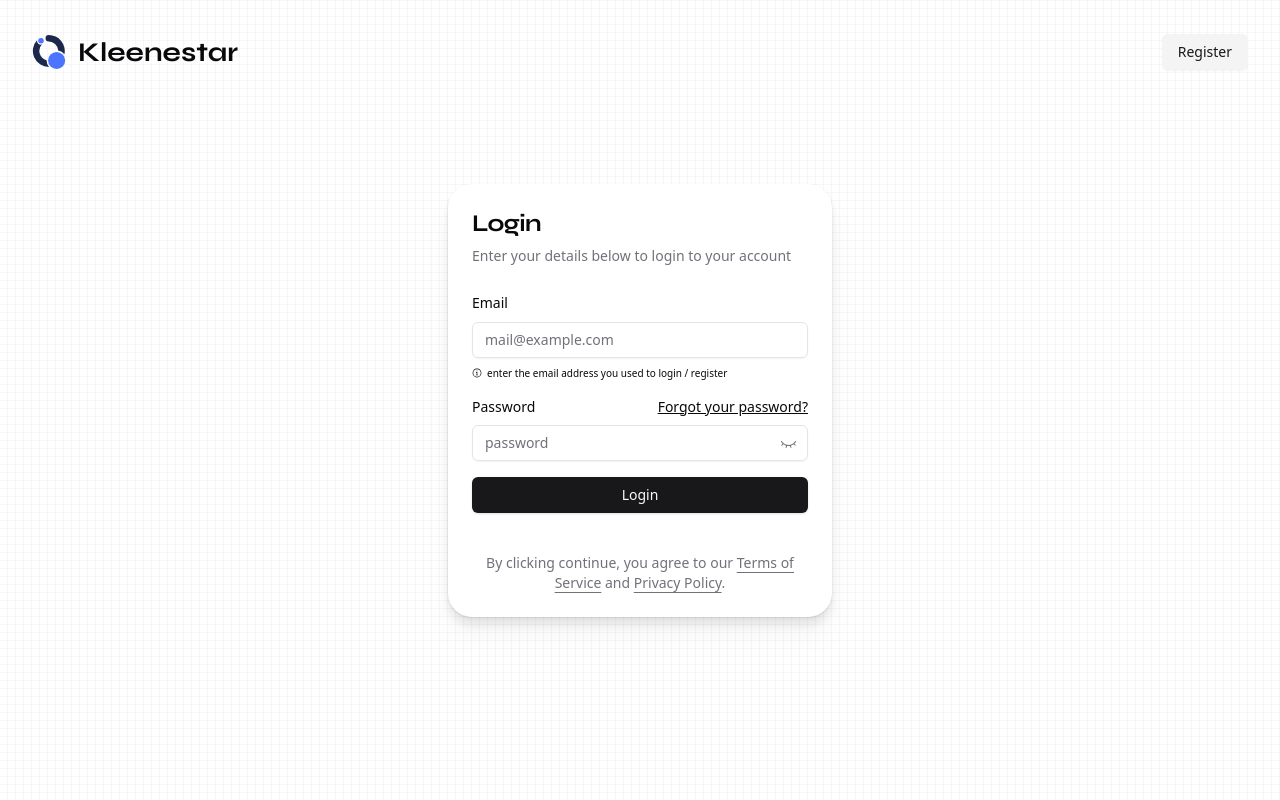
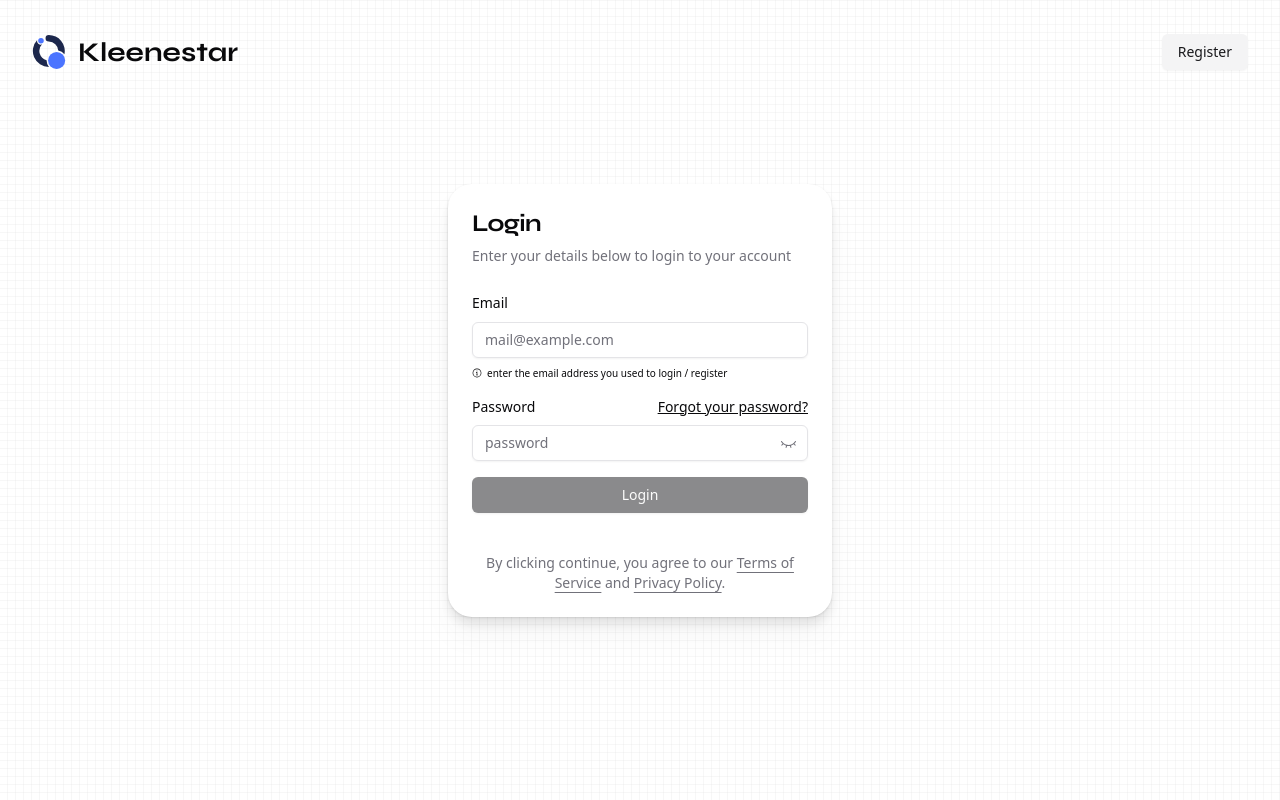
Before and after one commit to CPTCIC5/kleenestar-v2, a Next.js app in the folder frontend/: page /login in a window 1280 px wide. Built offline with nearby package versions, Linux system fonts and the light colour scheme.

Commit message:
Finished : login , minor fixes

```diff
--- a/frontend/src/components/custom/CreateWorkspaceForm.tsx
+++ b/frontend/src/components/custom/CreateWorkspaceForm.tsx
@@ -40,6 +40,14 @@ import { useMutation, useQueryClient } from "@tanstack/react-query";
 interface WorkspaceFormProps extends React.HTMLAttributes<HTMLDivElement> {}
 
 export default function CreateWorkspace({ className, ...props }: WorkspaceFormProps) {
+    const router = useRouter();
+    const queryClient = useQueryClient();
+
+    const loggedIn = queryClient.getQueryData<boolean>(["loggedIn"]);
+    if (!loggedIn) {
+        router.push("/get-started");
+    }
+
     const form = useForm<CreateWorkspaceFormSchemaTypes>({
         resolver: zodResolver(CreateWorkspaceFormSchema),
         mode: "onChange",
@@ -54,9 +62,6 @@ export default function CreateWorkspace({ className, ...props }: WorkspaceFormPr
     const businessName = watch("businessName");
     const Website = watch("Website");
     const selectedOption = watch("selectedOption");
-
-    const router = useRouter();
-    const queryClient = useQueryClient();
 
     const mutation = useMutation({
         mutationFn: async (data: CreateWorkspaceFormSchemaTypes) => {
@@ -211,7 +216,10 @@ export default function CreateWorkspace({ className, ...props }: WorkspaceFormPr
                             <Button
                                 disabled={
                                     Object.keys(form.formState.errors).length > 0 ||
-                                    mutation.isPending || !businessName || !Website || !selectedOption
+                                    mutation.isPending ||
+                                    !businessName ||
+                                    !Website ||
+                                    !selectedOption
                                 }
                                 type="submit"
                                 className="w-full"
--- a/frontend/src/components/custom/InvitedRegisterForm.tsx
+++ b/frontend/src/components/custom/InvitedRegisterForm.tsx
@@ -108,14 +108,14 @@ export function InvitedRegisterForm({ className, ...props }: RegisterFormProps)
     });
 
     return (
-        <Card className="mx-auto max-w-sm outline-none z-10 rounded-3xl drop-shadow-xl border-none mt-[60px]">
+        <Card className="mx-auto max-w-sm outline-none z-10 rounded-3xl drop-shadow-xl border-none mt-[60px]  ">
             <CardHeader>
                 <CardTitle className="text-2xl font-mainhead ">Register</CardTitle>
                 <CardDescription>
                     Enter your details below to register to your account
                 </CardDescription>
             </CardHeader>
-            <CardContent className="pb-3">
+            <CardContent className="pb-3 max-h-[454px] overflow-auto small-scrollbar">
                 <Form {...form}>
                     <form
                         onSubmit={form.handleSubmit((data) => mutation.mutate(data))}
--- a/frontend/src/components/custom/LoginForm.tsx
+++ b/frontend/src/components/custom/LoginForm.tsx
@@ -33,6 +33,7 @@ import { toast } from "sonner";
 import { useRouter } from "next/navigation";
 import Cookies from "js-cookie";
 import useUserStore from "@/lib/store/UserStore";
+import { useMutation, useQueryClient } from "@tanstack/react-query";
 
 interface LoginFormProps extends React.HTMLAttributes<HTMLDivElement> {}
 
@@ -40,40 +41,49 @@ export function LoginForm({ className, ...props }: LoginFormProps) {
     const form = useForm<LoginFormSchemaTypes>({
         resolver: zodResolver(LoginFormSchema),
         mode: "onChange",
+        defaultValues: {
+            email: "",
+            password: "",
+        },
     });
+
+    const { watch } = form;
+    const email = watch("email");
+    const password = watch("password");
+
     const router = useRouter();
-    const setUser = useUserStore((state) => state.setUser);
-    const fetchUserDetails = async () => {
-        try {
-            const response = await axios.get(
-                `/api/auth/users/me/`,
-                {
-                    withCredentials: true,
-                    headers: {
-                        "Content-Type": "application/json",
-                        "ngrok-skip-browser-warning": "69420",
-                        "X-CSRFToken": Cookies.get("csrftoken"),
-                    },
-                },
-            );
-            console.log(response.data);
+    const queryClient = useQueryClient();
+    // const setUser = useUserStore((state) => state.setUser);
+    // const fetchUserDetails = async () => {
+    //     try {
+    //         const response = await axios.get(
+    //             `/api/auth/users/me/`,
+    //             {
+    //                 withCredentials: true,
+    //                 headers: {
+    //                     "Content-Type": "application/json",
+    //                     "ngrok-skip-browser-warning": "69420",
+    //                     "X-CSRFToken": Cookies.get("csrftoken"),
+    //                 },
+    //             },
+    //         );
+    //         console.log(response.data);
 
-            setUser(response.data);
-        } catch (err) {
-            console.log(err);
-            toast.error("Unable to fetch the user details");
-        }
-    };
+    //         setUser(response.data);
+    //     } catch (err) {
+    //         console.log(err);
+    //         toast.error("Unable to fetch the user details");
+    //     }
+    // };
 
-    const onSubmit = async (data: LoginFormSchemaTypes) => {
-        console.log(data);
-        const { email, password } = data;
+    const mutation = useMutation({
+        mutationFn: async (data: LoginFormSchemaTypes) => {
             try {
                 const response = await axios.post(
                     `/api/auth/login/`,
                     {
-                    email: email,
-                    password: password,
+                        email: data.email,
+                        password: data.password,
                     },
                     {
                         withCredentials: true,
@@ -83,25 +93,28 @@ export function LoginForm({ className, ...props }: LoginFormProps) {
                         },
                     },
                 );
-            console.log(response);
-            // fetchUserDetails();
-            if (response.status == 200) {
+            } catch (error) {
+                throw error;
+            }
+        },
+        onSuccess: () => {
+            queryClient.setQueryData(["loggedIn"], true);
             Cookies.set("logged_in", "yes");
-                form.clearErrors("password");
             toast.success("Login Successfull!");
             setTimeout(() => {
                 router.push("/chat");
-                }, 1000);
-            }
-        } catch (error) {
-            const err = error as AxiosError<{ detail: string }>;
-            if (err.response?.data) toast.error(err.response.data.detail);
-        }
+            }, 200);
+            // fetchUserDetails();
+        },
+        onError: (error) => {
             form.reset({
                 email: "",
                 password: "",
             });
-    };
+            const err = error as AxiosError<{ detail: string }>;
+            if (err.response?.data) toast.error(err.response.data.detail);
+        },
+    });
 
     return (
         <Card className="mx-auto max-w-sm z-10 rounded-3xl drop-shadow-xl outline-none border-none">
@@ -111,7 +124,10 @@ export function LoginForm({ className, ...props }: LoginFormProps) {
             </CardHeader>
             <CardContent>
                 <Form {...form}>
-                    <form onSubmit={form.handleSubmit(onSubmit)} className="mb-4">
+                    <form
+                        onSubmit={form.handleSubmit((data) => mutation.mutate(data))}
+                        className="mb-4"
+                    >
                         <div className="grid gap-4">
                             <FormField
                                 control={form.control}
@@ -124,7 +140,7 @@ export function LoginForm({ className, ...props }: LoginFormProps) {
                                                 id="email"
                                                 type="email"
                                                 placeholder="mail@example.com"
-                                                disabled={form.formState.isSubmitting}
+                                                disabled={mutation.isPending}
                                                 {...field}
                                             />
                                         </FormControl>
@@ -158,7 +174,7 @@ export function LoginForm({ className, ...props }: LoginFormProps) {
                                                 id="password"
                                                 type="password"
                                                 placeholder="password"
-                                                disabled={form.formState.isSubmitting}
+                                                disabled={mutation.isPending}
                                                 {...field}
                                             />
                                         </FormControl>
@@ -170,12 +186,14 @@ export function LoginForm({ className, ...props }: LoginFormProps) {
                             <Button
                                 disabled={
                                     Object.keys(form.formState.errors).length > 0 ||
-                                    form.formState.isSubmitting
+                                    mutation.isPending ||
+                                    !email ||
+                                    !password
                                 }
                                 type="submit"
                                 className="w-full"
                             >
-                                {form.formState.isSubmitting && (
+                                {mutation.isPending && (
                                     <Icons.spinner className="mr-2 h-4 w-4 animate-spin" />
                                 )}
                                 Login
@@ -196,9 +214,9 @@ export function LoginForm({ className, ...props }: LoginFormProps) {
 				<Button
 					variant="outline"
 					type="button"
-					disabled={form.formState.isSubmitting}
+					disabled={mutation.isPending}
 					className="flex items-center w-full">
-					{form.formState.isSubmitting ? (
+					{mutation.isPending ? (
 						<Icons.spinner className="mr-2 h-4 w-4 animate-spin" />
 					) : (
 						<Icons.google className="mr-2 h-4 w-4" />
```
Lines whose indentation alone changed are shown as unchanged.
